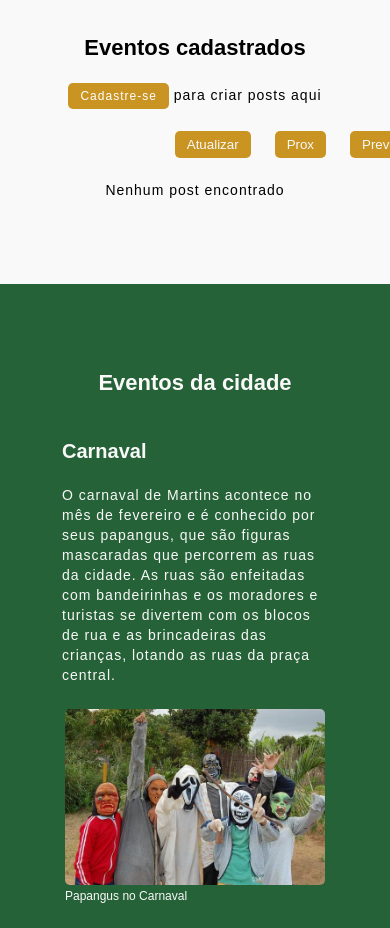
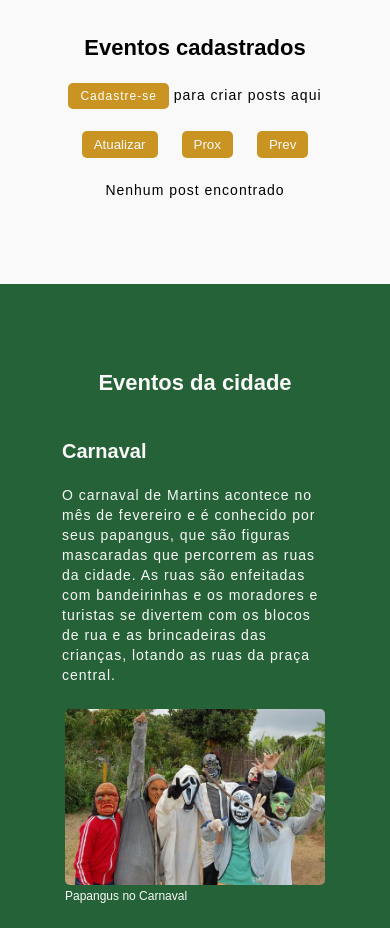
Before and after one commit to LuanCLF/MartinsRN, an Angular app: page /eventos in a window 390 px wide. Shown: the part 1140-2068 px from the top of the page. Built offline with nearby package versions, Linux system fonts and the light colour scheme.

Commit message:
feat: ajustei a distancia dos botões de page dos posts

```diff
--- a/src/app/components/events/celebrations/celebrations.component.css
+++ b/src/app/components/events/celebrations/celebrations.component.css
@@ -19,14 +19,23 @@
 
   #pagesBtn{
     display: flex;
+    justify-content: flex-end;
 
-    margin-left: 70%;
+    width: var(--wfull);
+    margin-right: -100px;
+    margin-left: -100px;
 
     gap: var(--g20);
 
     margin-bottom: var(--m10);
     button {
       color: var(--color-white);
+    }
+
+    @media (max-width: 400px) {
+      justify-content: center;
+      margin-right: 0;
+      margin-left: 0;
     }
   }
 
--- a/src/app/components/events/celebrations/celebrations.component.ts
+++ b/src/app/components/events/celebrations/celebrations.component.ts
@@ -191,7 +191,6 @@ export class CelebrationsComponent {
     } else {
       this.events = [];
     }
-    console.table(this.events);
   }
 
   passEvents() {
--- a/src/app/components/feeding/establishments/establishments.component.css
+++ b/src/app/components/feeding/establishments/establishments.component.css
@@ -17,14 +17,23 @@ section {
 
     #pagesBtn{
       display: flex;
+      justify-content: flex-end;
 
-      margin-left: 70%;
+      width: var(--wfull);
+      margin-right: -100px;
+      margin-left: -100px;
 
       gap: var(--g20);
 
       margin-bottom: var(--m10);
       button {
         color: var(--color-white);
+      }
+
+      @media (max-width: 400px) {
+        justify-content: center;
+        margin-right: 0;
+        margin-left: 0;
       }
     }
 
--- a/src/app/components/hosting/accommodation/accommodation.component.css
+++ b/src/app/components/hosting/accommodation/accommodation.component.css
@@ -17,14 +17,23 @@ section {
 
   #pagesBtn{
     display: flex;
+    justify-content: flex-end;
 
-    margin-left: 70%;
+    width: var(--wfull);
+    margin-right: -100px;
+    margin-left: -100px;
 
     gap: var(--g20);
 
     margin-bottom: var(--m10);
     button {
       color: var(--color-white);
+    }
+
+    @media (max-width: 400px) {
+      justify-content: center;
+      margin-right: 0;
+      margin-left: 0;
     }
   }
 
--- a/src/app/components/hosting/accommodation/accommodation.component.ts
+++ b/src/app/components/hosting/accommodation/accommodation.component.ts
@@ -149,7 +149,6 @@ export class AccommodationComponent {
           } else {
             this.hosts = [];
           }
-          console.log("ja pegou")
         },
         error: error => {
           console.error('Get hostings failed', error);
```
